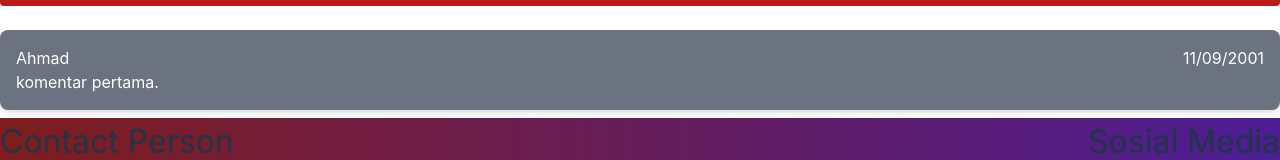
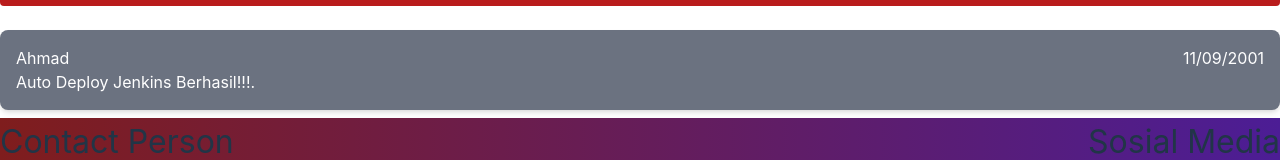
Before and after one commit to ihsannaufal32/project-portfolio, a React (Vite) app in the folder FE/latihanfe/: page / in a window 1280 px wide. Shown: the part 2078-2238 px from the top of the page. Built offline with nearby package versions, Linux system fonts and the light colour scheme; no server answers.

Commit message:
cekjenkins

```diff
--- a/FE/latihanfe/src/Component/Comment.jsx
+++ b/FE/latihanfe/src/Component/Comment.jsx
@@ -3,7 +3,7 @@ const datakomen = [
   {
     id: 1,
     nama: "Ahmad",
-    komen: "komentar pertama",
+    komen: "Auto Deploy Jenkins Berhasil!!!",
     tanggal: "11/09/2001"
   },
   {
```
